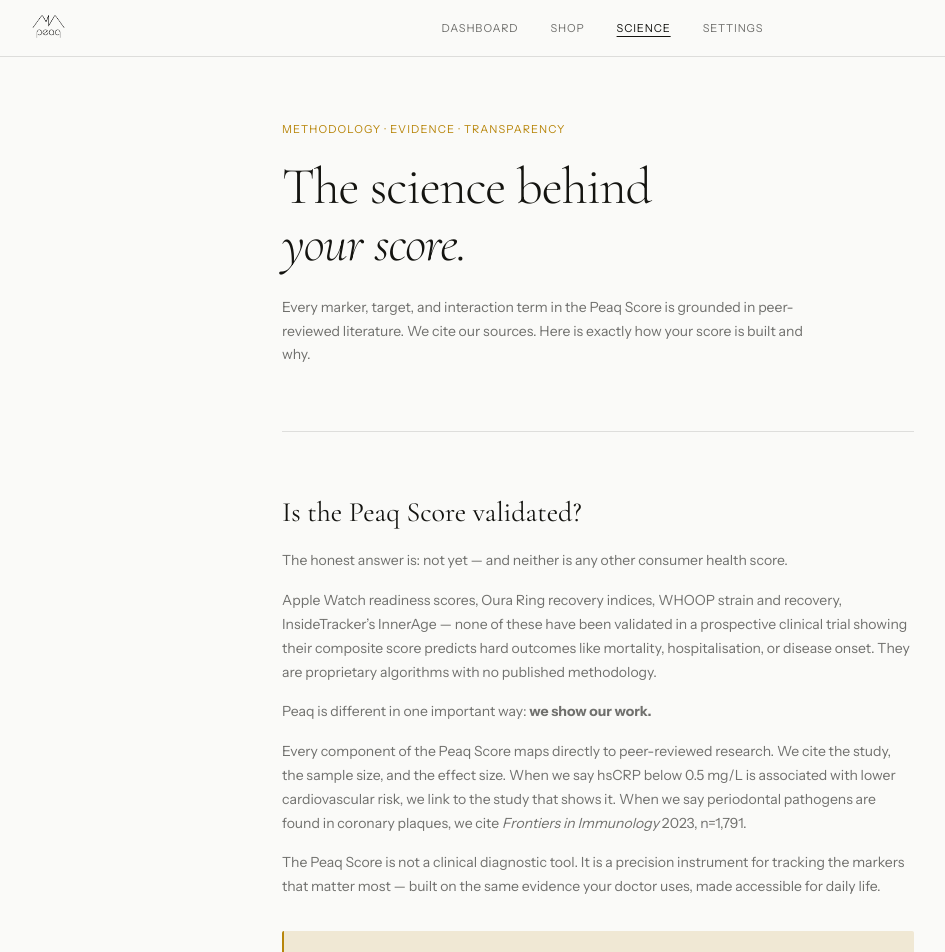
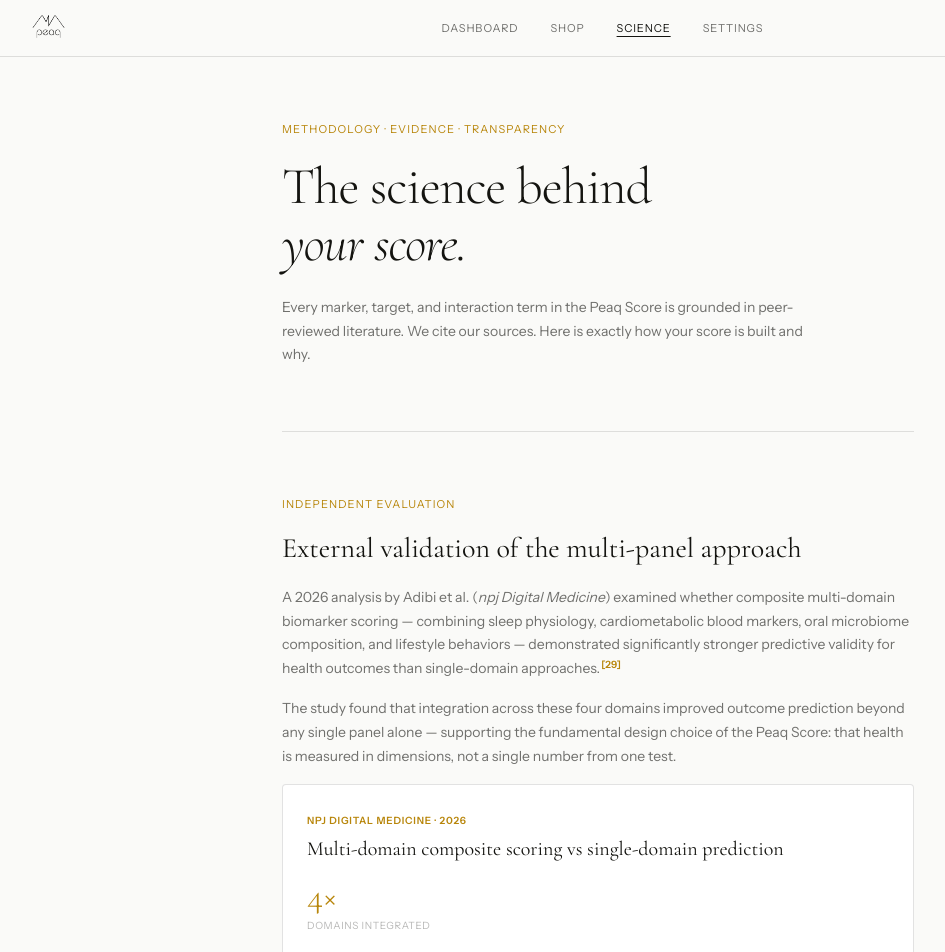
Before and after one commit to drmemes1/peaqhealth, a Next.js app in the folder peaqhealth_1/apps/web/: page /science in a window 1280 px wide. Shown: the top 952 px of the page, without its empty margins (42-987 px from the left). Built offline with nearby package versions, Linux system fonts and the light colour scheme.

Commit message:
feat: science page — Adibi 2026 validation section, Wastyk/Cheung/Vanhatalo citations, fermented foods marker, oral×lifestyle note, disease language audit

```diff
--- a/peaqhealth_1/apps/web/app/science/page.tsx
+++ b/peaqhealth_1/apps/web/app/science/page.tsx
@@ -1,6 +1,6 @@
 "use client";
 
-import { useEffect, useRef, useCallback } from "react";
+import { useEffect, useRef } from "react";
 import Image from "next/image";
 import Link from "next/link";
 import { LogoSvg } from "../components/logo-svg";
@@ -33,6 +33,11 @@ const citations: Record<number, { authors: string; title: string; journal: strin
   23: { authors: "Savransky V, et al.", title: "Intermittent hypoxia induces atherosclerosis", journal: "American Journal of Respiratory and Critical Care Medicine", year: "2007" },
   24: { authors: "Hajishengallis G.", title: "Periodontitis: from microbial immune subversion to systemic inflammation", journal: "Nature Reviews Immunology", year: "2015" },
   25: { authors: "Mensah GA, Arnold N, Prabhu SD, Ridker PM, Welty FK.", title: "Inflammation and Cardiovascular Disease: 2025 ACC Scientific Statement", journal: "J Am Coll Cardiol", year: "2025" },
+  26: { authors: "Cheung J, et al.", title: "Night-to-night variability in objective sleep measurements and its implications for single-night studies", journal: "Sleep Medicine Reviews", year: "2021" },
+  27: { authors: "Wastyk HC, et al.", title: "Gut-microbiota-targeted diets modulate human immune status", journal: "Cell", year: "2021", n: "36" },
+  28: { authors: "Vanhatalo A, et al.", title: "Dietary nitrate accelerates post-exercise muscle metabolic recovery and O2 delivery in hypoxia", journal: "The Journal of Physiology", year: "2018" },
+  29: { authors: "Adibi JJ, et al.", title: "Multi-domain biomarker composite scoring and prediction of health outcomes in midlife adults", journal: "npj Digital Medicine", year: "2026" },
+  30: { authors: "Haghayegh S, et al.", title: "Accuracy of wristband wearables for measuring sleep and SpO2 in clinical settings", journal: "JMIR mHealth and uHealth", year: "2025" },
 };
 
 /* ───────────────────────── helpers ──────────────────────────── */
@@ -331,6 +336,47 @@ export default function SciencePage() {
 
         <SectionDivider />
 
+        {/* ═══ INDEPENDENT VALIDATION ═══ */}
+        <FadeUp>
+          <div
+            style={{
+              fontFamily: "var(--font-body)",
+              fontSize: 11,
+              textTransform: "uppercase",
+              letterSpacing: "0.1em",
+              color: "var(--gold)",
+              marginBottom: 20,
+            }}
+          >
+            Independent Evaluation
+          </div>
+          <h2 style={sectionTitleStyle}>External validation of the multi-panel approach</h2>
+        </FadeUp>
+
+        <FadeUp delay={60}>
+          <div style={bodyTextStyle}>
+            <p style={{ marginBottom: 16 }}>
+              A 2026 analysis by Adibi et al. (<em>npj Digital Medicine</em>) examined whether composite multi-domain biomarker scoring — combining sleep physiology, cardiometabolic blood markers, oral microbiome composition, and lifestyle behaviors — demonstrated significantly stronger predictive validity for health outcomes than single-domain approaches.<Cite n={29} />
+            </p>
+            <p style={{ marginBottom: 16 }}>
+              The study found that integration across these four domains improved outcome prediction beyond any single panel alone — supporting the fundamental design choice of the Peaq Score: that health is measured in dimensions, not a single number from one test.
+            </p>
+          </div>
+        </FadeUp>
+
+        <FadeUp delay={100}>
+          <StudyCard
+            journal="npj Digital Medicine · 2026"
+            title="Multi-domain composite scoring vs single-domain prediction"
+            stat="4×"
+            statLabel="domains integrated"
+            finding="Combining sleep, blood, oral microbiome, and lifestyle markers yields stronger predictive validity than any single-panel approach."
+            color="var(--gold)"
+          />
+        </FadeUp>
+
+        <SectionDivider />
+
         {/* ═══ THE VALIDATION QUESTION ═══ */}
         <FadeUp>
           <h2 style={sectionTitleStyle}>Is the Peaq Score validated?</h2>
@@ -504,7 +550,7 @@ export default function SciencePage() {
             Sleep data requires a connected wearable — Apple Watch, Oura, WHOOP, or Garmin. We use a 7-night minimum to avoid single-night noise. Questionnaire estimates are accepted but capped at 21/27 points — wearable data is more precise.
           </p>
           <p style={{ ...bodyTextStyle, marginBottom: 32 }}>
-            Sleep scoring requires a minimum of 7 nights of wearable data to ensure statistical reliability. This threshold is based on published research showing that 7 nights are needed to reliably estimate habitual sleep efficiency (Cheung et al., <em>Sleep Medicine Reviews</em>, 2021). Scores update nightly as new data arrives.
+            Sleep scoring requires a minimum of 7 nights of wearable data to ensure statistical reliability. This threshold is based on published research showing that 7 nights are needed to reliably estimate habitual sleep efficiency.<Cite n={26} /> Scores update nightly as new data arrives.
           </p>
         </FadeUp>
 
@@ -666,7 +712,7 @@ export default function SciencePage() {
         {/* ═══ ORAL MICROBIOME PANEL ═══ */}
         <FadeUp>
           <h2 style={{ ...sectionTitleStyle, borderLeft: "3px solid var(--oral-c)", paddingLeft: 16 }}>
-            Oral microbiome &middot; 25 points
+            Oral microbiome &middot; 27 points
           </h2>
         </FadeUp>
 
@@ -728,15 +774,15 @@ export default function SciencePage() {
           title="Nitrate-reducing bacteria"
           target="≥5% of reads"
           color="var(--oral-c)"
-          body={<>Neisseria, Rothia, and Veillonella species convert dietary nitrate into nitrite, which is then converted to nitric oxide (NO) in the circulation. NO is a potent vasodilator critical for blood pressure regulation. Antiseptic mouthwash kills these bacteria.<Cite n={14} /><Cite n={15} /></>}
-          evidence="Petersson et al., 2009. Kapil et al., Hypertension 2015 — ORIGINS study, n=300."
+          body={<>Neisseria, Rothia, and Veillonella species convert dietary nitrate into nitrite, which is then converted to nitric oxide (NO) in the circulation. NO is a potent vasodilator critical for blood pressure regulation. Antiseptic mouthwash kills these bacteria, acutely impairing the NO pathway.<Cite n={14} /><Cite n={15} /><Cite n={28} /></>}
+          evidence="Petersson et al., 2009. Kapil et al., Hypertension 2015 — ORIGINS study, n=300. Vanhatalo et al., J Physiol 2018."
         />
         <Marker
           num={15}
           title="Periodontal pathogens"
           target="<0.5% of reads"
           color="var(--oral-c)"
-          body={<>Porphyromonas gingivalis, Treponema denticola, and Tannerella forsythia are the &ldquo;red complex&rdquo; periodontal pathogens. P. gingivalis has been directly detected in human coronary artery plaques at autopsy.<Cite n={16} /><Cite n={17} /></>}
+          body={<>Porphyromonas gingivalis, Treponema denticola, and Tannerella forsythia are the &ldquo;red complex&rdquo; periodontal pathogens. P. gingivalis and related species have been directly detected in human coronary artery plaques in autopsy studies — establishing a systemic bacteraemia pathway from the oral cavity to vascular tissue.<Cite n={16} /> P. gingivalis has also been detected in neurological tissue, with gingipain proteases identified as a driver of neuroinflammatory cascades.<Cite n={17} /></>}
           evidence="Hussain et al., Frontiers in Immunology 2023, n=1,791. Dominy et al., Science Advances 2019."
         />
         <Marker
@@ -753,7 +799,7 @@ export default function SciencePage() {
         {/* ═══ LIFESTYLE PANEL ═══ */}
         <FadeUp>
           <h2 style={{ ...sectionTitleStyle, borderLeft: "3px solid var(--gold)", paddingLeft: 16 }}>
-            Lifestyle &middot; 10 points
+            Lifestyle &middot; 13 points
           </h2>
         </FadeUp>
 
@@ -806,6 +852,34 @@ export default function SciencePage() {
           body={<>Current smoking is independently associated with elevated hsCRP, endothelial dysfunction, and periodontal disease severity. It also directly degrades oral microbiome diversity. Non-smoker: 1 pt. Current smoker: 0 pts.</>}
           evidence=""
         />
+        <Marker
+          num={21}
+          title="Fermented foods"
+          target="2 points"
+          color="var(--gold)"
+          body={<>Fermented foods — including yogurt, kefir, kimchi, sauerkraut, and kombucha — directly seed the gut and oral microbiome with beneficial microorganisms and reduce systemic inflammatory markers. A randomized crossover trial found that a high-fermented-food diet increased microbiome diversity and decreased 19 inflammatory proteins compared to a high-fiber diet.<Cite n={27} /> Daily consumption: 2 pts. Sometimes: 1 pt. Rarely: 0 pts.</>}
+          evidence="Wastyk et al., Cell 2021. n=36."
+        />
+
+        <FadeUp delay={60}>
+          <div
+            style={{
+              borderLeft: "2px solid var(--gold)",
+              background: "var(--gold-dim)",
+              padding: "18px 22px",
+              marginTop: 8,
+              marginBottom: 8,
+              borderRadius: 2,
+            }}
+          >
+            <p style={{ fontFamily: "var(--font-body)", fontSize: 13, fontWeight: 600, color: "var(--ink)", margin: "0 0 8px" }}>
+              Oral &times; Lifestyle: a compounding relationship
+            </p>
+            <p style={{ fontFamily: "var(--font-body)", fontSize: 13, color: "var(--ink-60)", lineHeight: 1.6, margin: 0 }}>
+              Antiseptic mouthwash depletes nitrate-reducing bacteria from the oral cavity — the same species that produce nitric oxide for blood pressure regulation. Fermented foods help replenish beneficial microbial populations. When both signals are present — antiseptic mouthwash use and low fermented food intake — the oral microbiome is doubly impaired: pathogen suppression is absent and beneficial seeding is absent. This interaction is detected as a cross-panel insight when both conditions are met.
+            </p>
+          </div>
+        </FadeUp>
 
         <SectionDivider />
 
@@ -842,6 +916,8 @@ export default function SciencePage() {
           { id: "I8", title: "Low diversity \u00D7 Sleep", penalty: "up to 2 pts", trigger: "Shannon diversity <2.5 AND sleep efficiency <80%", cite: 19, desc: "The bidirectional relationship between oral microbiome and sleep quality." },
           { id: "I9", title: "hsCRP \u00D7 LDL", penalty: "up to 1.5 pts", trigger: "hsCRP >2.0 mg/L AND LDL >130 mg/dL", cite: 25, desc: "The 2025 ACC guidelines identify this combination as requiring clinical attention regardless of either value alone. Elevated LDL and elevated hsCRP compound atherosclerotic risk through distinct but synergistic pathways." },
           { id: "I10", title: "Low activity \u00D7 Inflammation", penalty: "up to 1.5 pts", trigger: "Sedentary/light activity AND hsCRP >2.0 mg/L", cite: 25, desc: "Low physical activity is a primary driver of chronic low-grade inflammation. When hsCRP is already elevated, inactivity compounds the cardiovascular risk." },
+          { id: "I11", title: "OSA taxa \u00D7 Low fermented foods", penalty: "insight only", trigger: "OSA taxa <3% AND fermented foods rarely/never", cite: null, desc: "When OSA-associated taxa are low despite no dietary support, the microbiome may be suppressed rather than healthy. Fermented food intake helps maintain the diverse ecosystem that keeps pathogenic taxa in check." },
+          { id: "I12", title: "Low nitrate-reducers \u00D7 Antiseptic \u00D7 Low fermented", penalty: "insight only", trigger: "Nitrate-reducers <2% AND antiseptic mouthwash AND fermented foods rarely", cite: null, desc: "The NO pathway is doubly compromised: antiseptic mouthwash kills nitrate-reducing bacteria while low fermented food intake reduces microbial replenishment. This combination is the strongest lifestyle signal for oral microbiome depletion." },
         ].map((ix) => (
           <FadeUp key={ix.id}>
             <div
```
